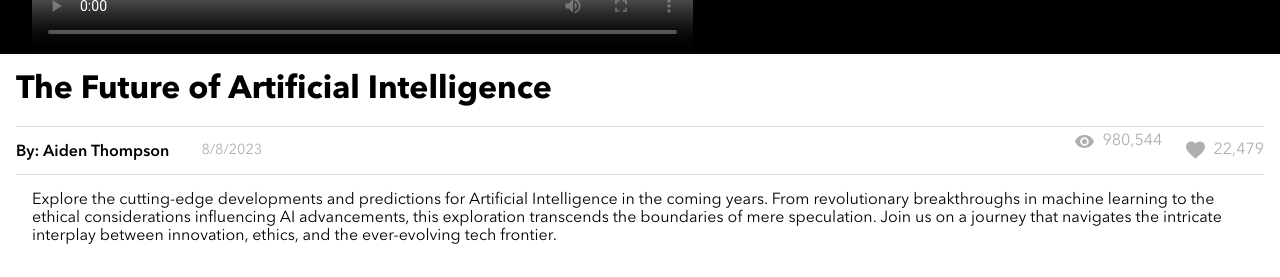
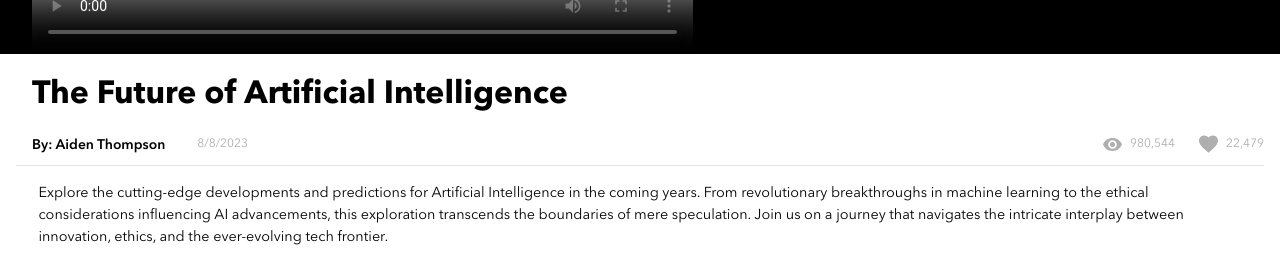
Before and after one commit to simsidhu7/simrit-sidhu-brainflix, a React (Vite) app: page / in a window 1280 px wide. Shown: the part 519-796 px from the top of the page. Built offline with nearby package versions, Linux system fonts and the light colour scheme.

Commit message:
Commit formatting for tablet display for main video details

```diff
--- a/src/components/VideoDetails/VideoDetails.jsx
+++ b/src/components/VideoDetails/VideoDetails.jsx
@@ -8,7 +8,6 @@ function VideoDetails({ selectedVideo }) {
 
       <section className="video__all-details">
         <div className="video__info">
-          {/* <div className="video__data"> */}
           <p className="video__person">By: {selectedVideo.channel}</p>
           <p className="video__date">
             {new Date(selectedVideo.timestamp).toLocaleDateString()}
--- a/src/components/VideoDetails/VideoDetails.scss
+++ b/src/components/VideoDetails/VideoDetails.scss
@@ -15,15 +15,16 @@
     margin-left: 1rem;
     margin-right: 1rem;
     @include tablet {
+      border: none;
       font-size: 2rem;
       line-height: 2.5rem;
-      margin: 1rem 1rem 0;
+      padding: 0rem 1rem 0 1rem;
     }
   }
 
   &__all-details {
-    display:flex;
-    align-items:center;
+    display: flex;
+    align-items: center;
     gap: 0.5rem;
     border-bottom: 1px solid $Mercury;
     margin: 0 1rem;
@@ -49,7 +50,8 @@
     margin-bottom: 0.2rem;
     padding-right: 1rem;
     @include tablet {
-      font-size: 1rem;
+      font-size: 0.87rem;
+      padding-left: 1rem;
     }
   }
 
@@ -58,7 +60,7 @@
     flex-direction: column;
     @include mobile-body-format;
     @include tablet {
-        flex-direction:row;
+      flex-direction: row;
       font-size: 1rem;
       gap: 1.5rem;
     }
@@ -68,10 +70,16 @@
   &__likes-container {
     display: flex;
     align-items: center;
+    @include tablet {
+      font-size: 0.75rem;
+    }
   }
 
-  &__views-container{
-    padding-bottom:1.1rem;
+  &__views-container {
+    padding-bottom: 1.1rem;
+    @include tablet {
+      padding: 0;
+    }
   }
   &__views-icon,
   &__likes-icon {
@@ -80,13 +88,14 @@
     margin-right: 0.5rem;
   }
 
-
   &__description {
     @include mobile-body-black;
     margin: 1rem;
     @include tablet {
-      font-size: 1rem;
+      font-size: 0.9rem;
+      line-height: 1.375rem;
       padding: 0 1rem 1rem 1rem;
+      margin-left: 1.4rem;
     }
   }
 
@@ -95,24 +104,7 @@
     padding-right: 7.25rem;
     @include tablet {
       padding-right: 6rem;
+      font-size: 0.75rem;
     }
   }
-
-  //   &__data {
-  //     display: flex;
-  //     flex-direction: row;
-  //     align-items: center;
-  //     @include mobile-body-format;
-  //     @include tablet {
-  //       font-size: 1rem;
-  //     }
-
-  //   }
-  //   &__views {
-  //     padding-right: 0.3rem;
-  //   }
-
-  //   &__likes {
-  //     padding-right: 0.3rem;
-  //   }
 }
```
